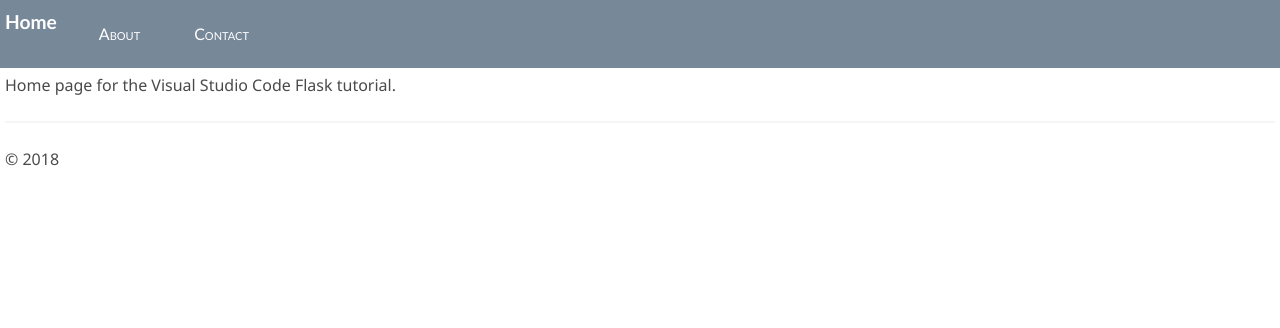
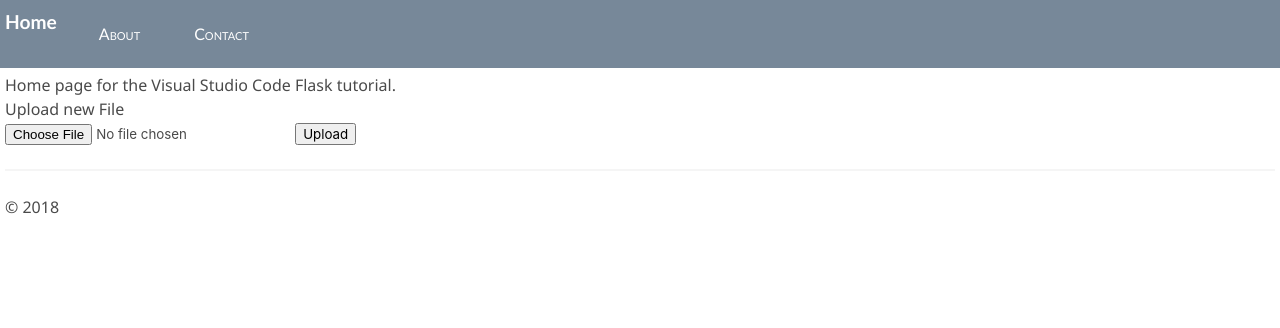
Before and after one commit to tiffanymatthe/picture-spotify, a Flask app: page / in a window 1280 px wide. Shown: the top 328 px of the page. Run offline with Flask 2, Linux system fonts and the light colour scheme.

Commit message:
Add upload file ui.

```diff
--- a/web_app/__init__.py
+++ b/web_app/__init__.py
@@ -1,2 +1,3 @@
 import flask
 app = flask.Flask(__name__)
+app.config['MAX_CONTENT_LENGTH'] = 16 * 1024 * 1024
--- a/web_app/templates/home.html
+++ b/web_app/templates/home.html
@@ -4,4 +4,11 @@ Home
 {% endblock %}
 {% block content %}
 <p>Home page for the Visual Studio Code Flask tutorial.</p>
+<!doctype html>
+<title>Upload new File</title>
+<h1>Upload new File</h1>
+<form method=post enctype=multipart/form-data>
+  <input type=file name=file accept="image/*">
+  <input type=submit value=Upload>
+</form>
 {% endblock %}
--- a/web_app/views.py
+++ b/web_app/views.py
@@ -1,13 +1,10 @@
+import os
 from datetime import datetime
 
-from flask import Flask, render_template
+from flask import Flask, flash, redirect, render_template, request, url_for
+from werkzeug.utils import secure_filename
 
 from . import app
-
-
-@app.route("/")
-def home():
-    return render_template("home.html")
 
 @app.route("/about/")
 def about():
@@ -29,3 +26,29 @@ def hello_there(name = None):
 @app.route("/api/data")
 def get_data():
     return app.send_static_file("data.json")
+
+ALLOWED_EXTENSIONS = {'png', 'jpg', 'jpeg', 'gif'}
+def allowed_file(filename):
+    return '.' in filename and \
+           filename.rsplit('.', 1)[1].lower() in ALLOWED_EXTENSIONS
+
+@app.route('/', methods=['GET', 'POST'])
+def home():
+    if request.method == 'POST':
+        # check if the post request has the file part
+        if 'file' not in request.files:
+            flash('No file part')
+            return redirect(request.url)
+        file = request.files['file']
+        # if user does not select file, browser also
+        # submit an empty part without filename
+        if file.filename == '':
+            flash('No selected file')
+            return redirect(request.url)
+        if file and allowed_file(file.filename):
+            # this need to change to sending file to python module and spitting out playlist
+            filename = secure_filename(file.filename)
+            # file.save(os.path.join(app.config['UPLOAD_FOLDER'], filename))
+            # return redirect(url_for('uploaded_file',
+                                    #filename=filename))
+    return render_template("home.html")
```
Also changed, not shown: readme.md.
